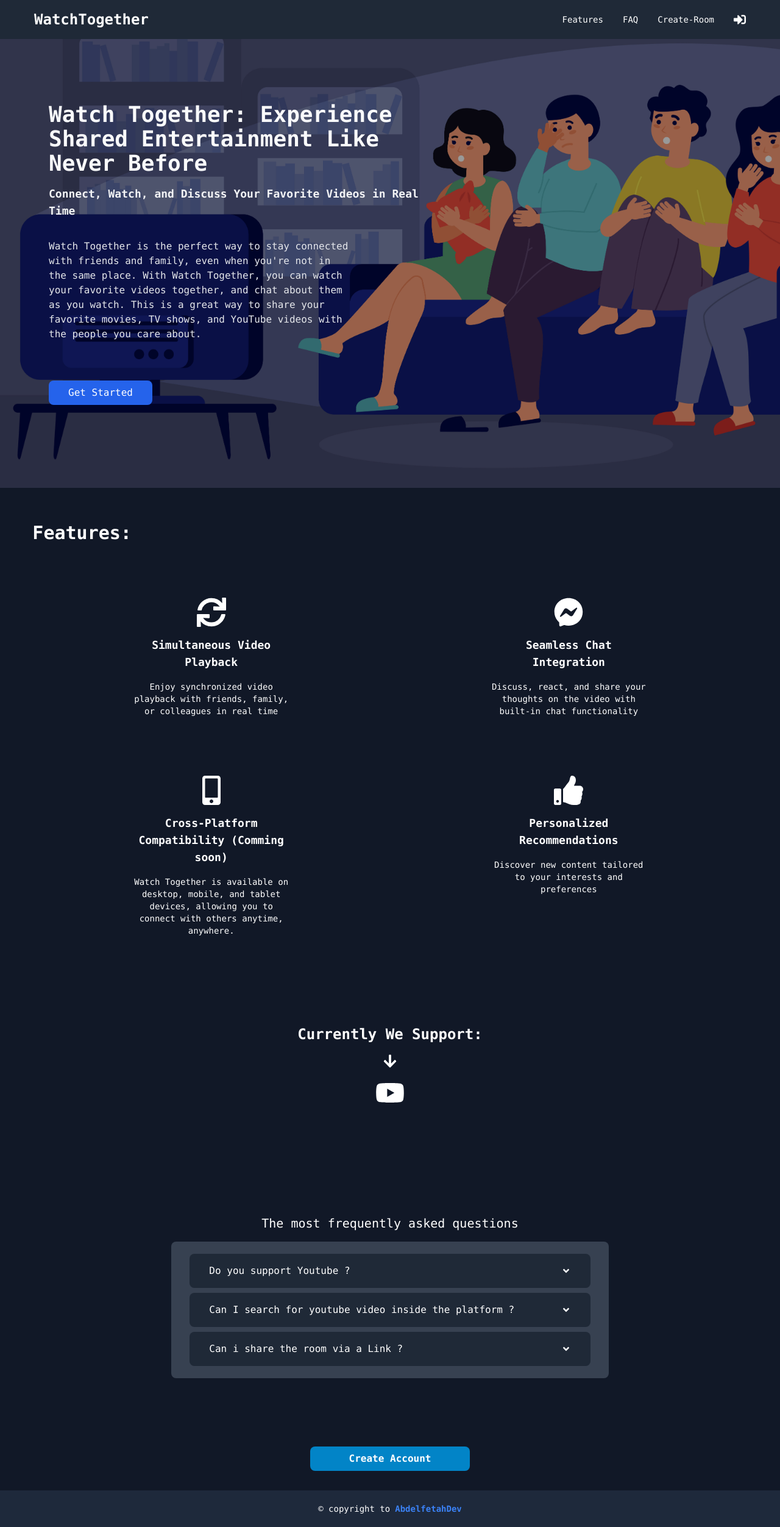
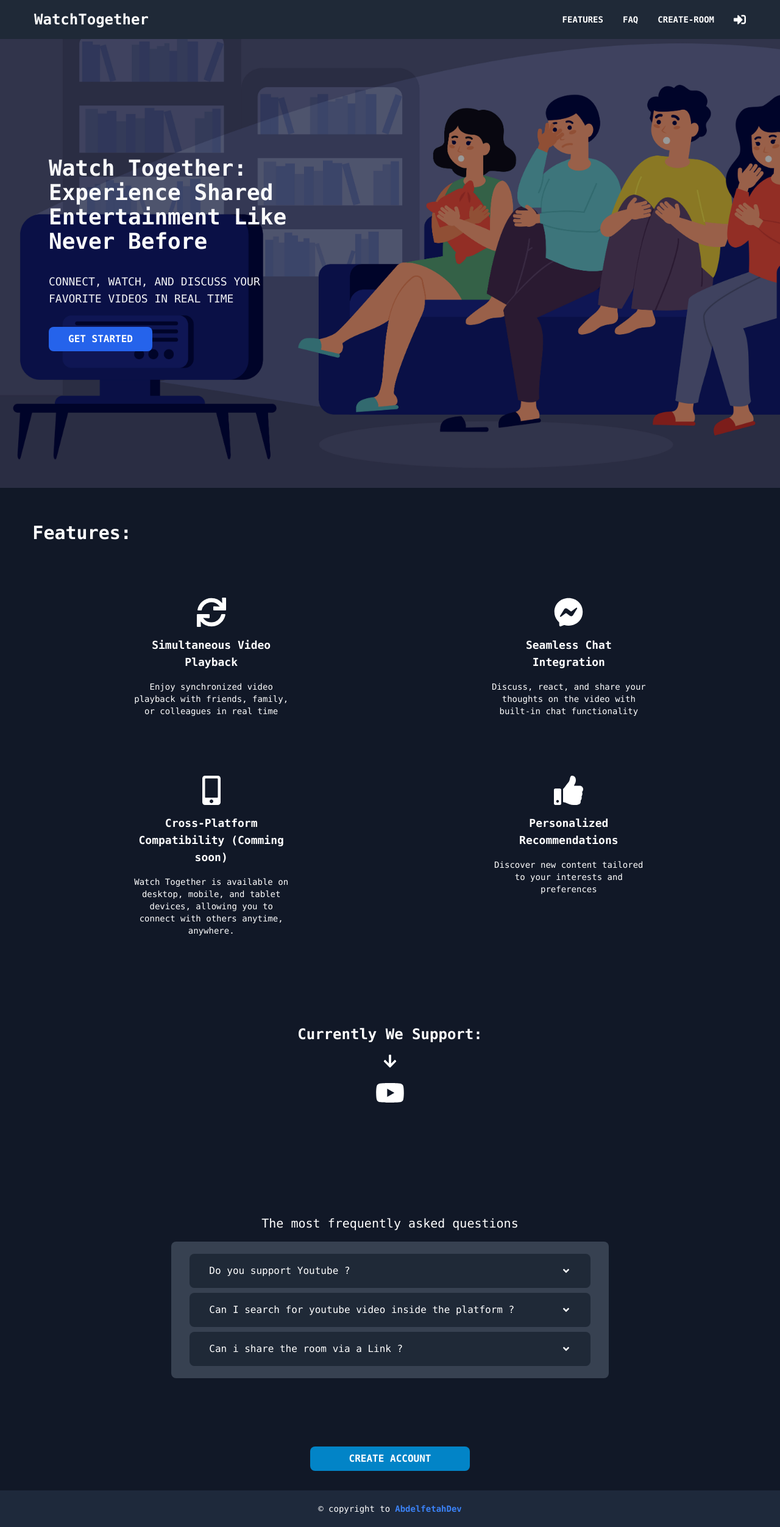
Before and after one commit to abdelfetah18/watch-together, a Next.js app: page / in a window 1280 px wide. Shown: the whole page at 61% size. Built offline with nearby package versions, Linux system fonts and the light colour scheme.

Commit message:
Landpage ui improvements

```diff
--- a/src/components/landing_page/GetStarted.js
+++ b/src/components/landing_page/GetStarted.js
@@ -7,10 +7,10 @@ export default function GetStarted(){
         <div className="w-full px-20 flex flex-row items-center flex-grow flex-wrap bg-black/40">
             <div className="flex flex-col w-2/3">
                 <div className="w-5/6  flex flex-col">
-                    <div className="text-4xl font-mono font-extrabold text-gray-50">{headline}</div>
-                    <div className="text-lg font-semibold font-mono text-gray-100 py-4">{sub_heading}</div>
-                    <div className="w-4/5 text-base font-thin font-mono text-gray-200 pt-4 pb-8">{description}</div>
-                    <a href="/user/sign_up" className="my-8 px-8 py-2 bg-blue-600 rounded-lg font-mono text-white w-fit cursor-pointer hover:bg-blue-700 duration-300">Get Started</a>
+                    <div className="w-4/5 text-4xl font-mono font-extrabold text-gray-50">{headline}</div>
+                    <div className="w-3/5 text-lg font-medium font-mono text-gray-100 pt-8 uppercase">{sub_heading}</div>
+                    {/* <div className="w-4/5 text-base font-thin font-mono text-gray-200 pt-4 pb-8">{description}</div> */}
+                    <a href="/user/sign_up" className="uppercase font-semibold my-8 px-8 py-2 bg-blue-600 rounded-lg font-mono text-white w-fit cursor-pointer hover:bg-blue-700 duration-300">Get Started</a>
                 </div>
             </div>
         </div>
--- a/src/components/landing_page/Header.js
+++ b/src/components/landing_page/Header.js
@@ -13,11 +13,11 @@ export default function Header(){
 
     return(
         <div className="sticky top-0 flex flex-row items-center justify-between w-full px-10 h-16 bg-gray-800">
-            <div className="text-white font-mono font-semibold text-2xl px-4 cursor-pointer">WatchTogether</div>
+            <div className="text-white font-mono font-bold text-2xl px-4 cursor-pointer">WatchTogether</div>
             <div className="flex flex-row items-center">
-            <div onClick={scrollTo(1)} className="text-white font-mono font-medium text-sm px-4 cursor-pointer hover:text-blue-600 hover:font-semibold duration-300">Features</div>
-            <div onClick={scrollTo(2)} className="text-white font-mono font-medium text-sm px-4 cursor-pointer hover:text-blue-600 hover:font-semibold duration-300">FAQ</div>
-            <div className="text-white font-mono font-medium text-sm px-4 cursor-pointer hover:text-blue-600 hover:font-semibold duration-300">Create-Room</div>
+            <div onClick={scrollTo(1)} className="text-white font-mono font-semibold text-sm px-4 cursor-pointer hover:text-blue-600 hover:font-semibold duration-300 uppercase">Features</div>
+            <div onClick={scrollTo(2)} className="text-white font-mono font-semibold text-sm px-4 cursor-pointer hover:text-blue-600 hover:font-semibold duration-300 uppercase">FAQ</div>
+            <div className="text-white font-mono font-semibold text-sm px-4 cursor-pointer hover:text-blue-600 hover:font-semibold duration-300 uppercase">Create-Room</div>
             <a href="/user/sign_in" className="text-white font-mono font-bold text-xl px-4 cursor-pointer"><FaSignInAlt /></a>
             </div>
         </div>
--- a/src/pages/index.js
+++ b/src/pages/index.js
@@ -16,7 +16,7 @@ export default function Home() {
         <Features />
         <SupportedList />
         <FAQ />
-        <a  href="/user/sign_up" className="font-mono font-bold px-16 py-2 rounded-lg bg-sky-600 w-fit text-white my-8 cursor-pointer">Create Account</a>
+        <a  href="/user/sign_up" className="font-mono font-bold px-16 py-2 rounded-lg bg-sky-600 w-fit text-white my-8 cursor-pointer uppercase">Create Account</a>
       </div>
       <Footer />
     </div>
```
